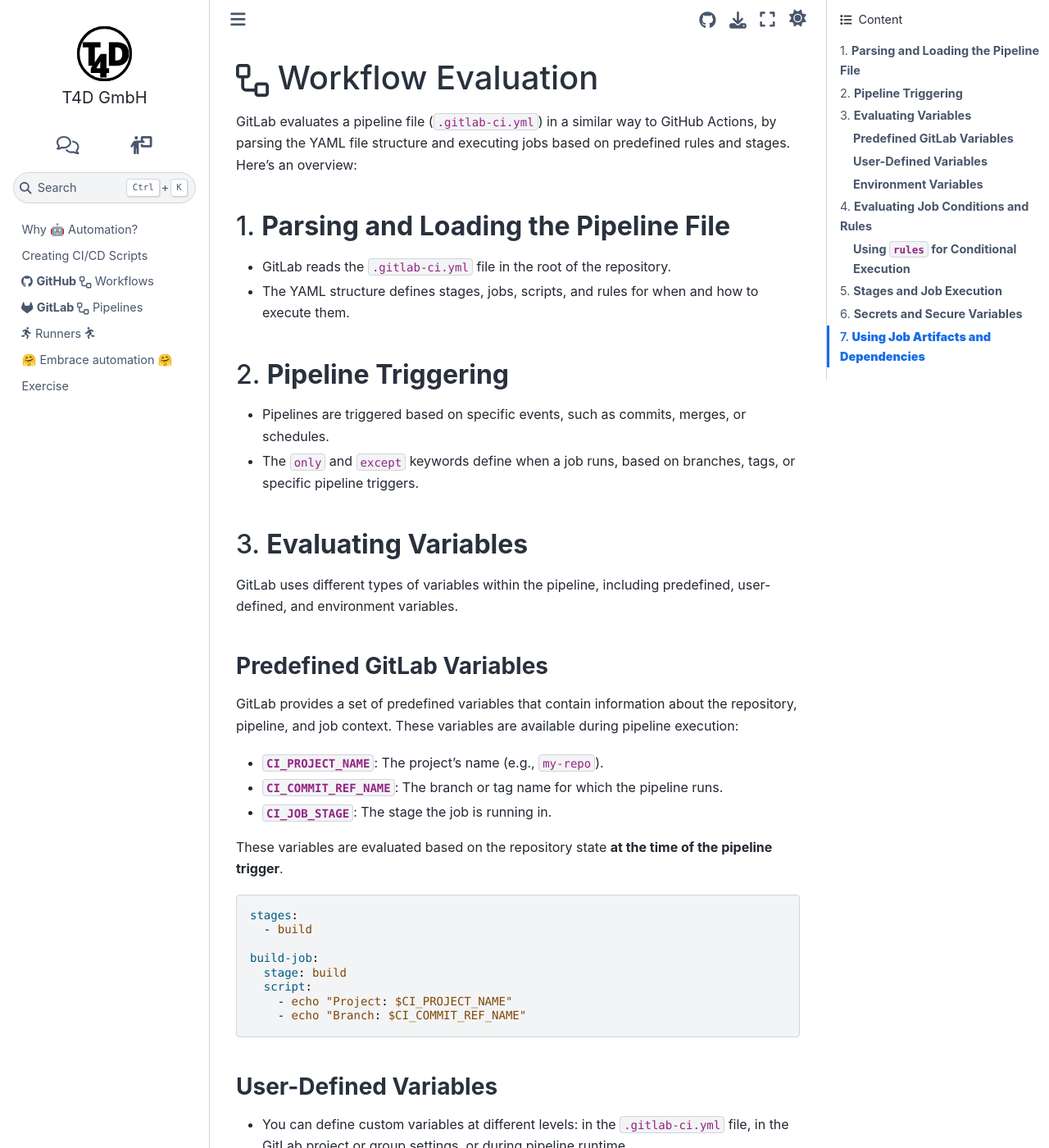
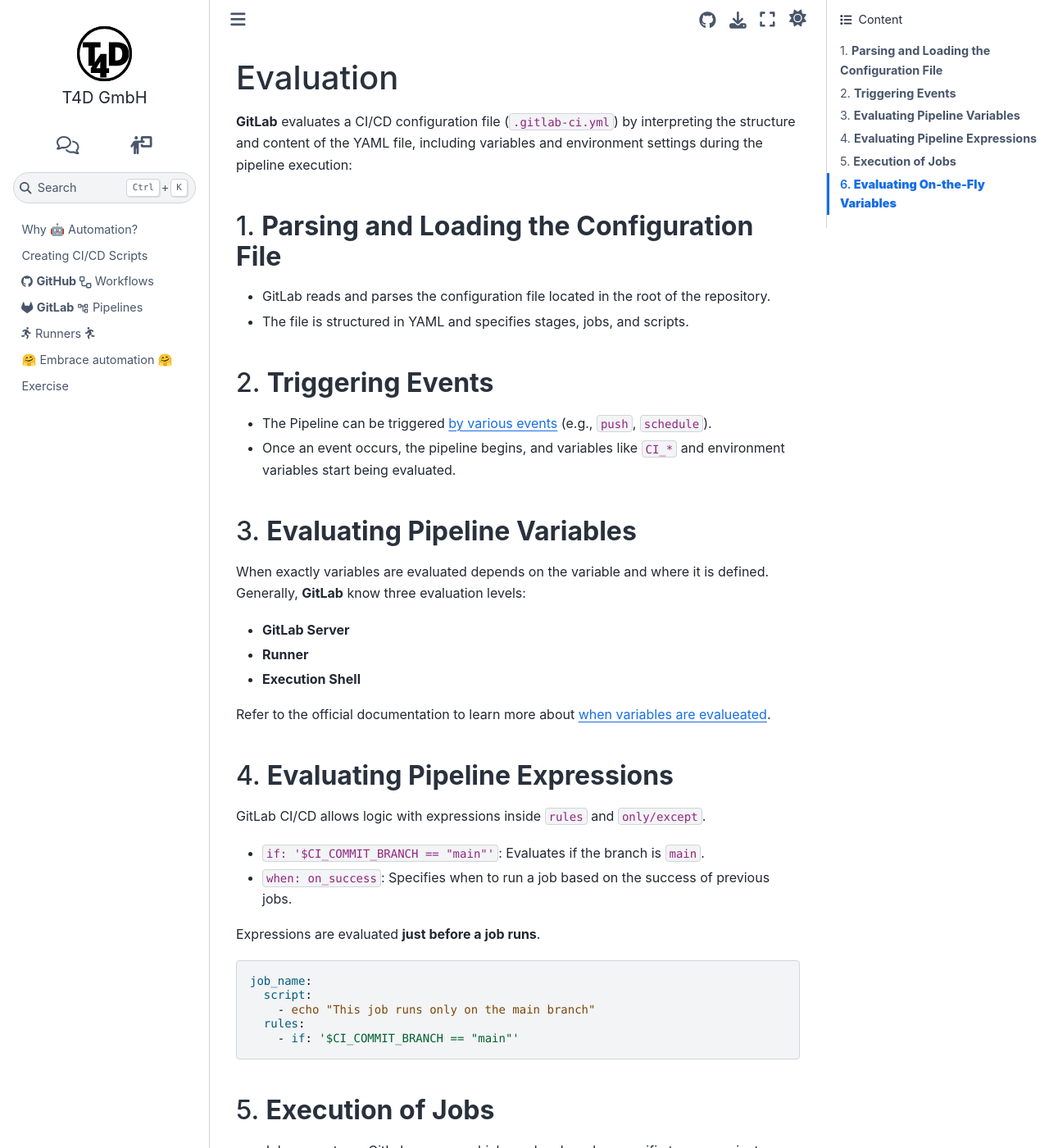
Before and after one commit to t4d-gmbh/ci-cd-workflows, a Sphinx documentation site: the page built from source/content/gitlab_pipelines/evaluation.md, in a window 1280 px wide and 1400 px high. Shown: the whole window at 82% size. Built offline with Sphinx 7.4.7 and the Sphinx Book theme 1.1.4, drawn with Linux system fonts in a browser that asks for light colours; the version number could not be read and is left out; some of the changed text lies outside the part shown.

Commit message:
done with first rework of gitlab part

````diff
--- a/source/content/gitlab_pipelines/evaluation.md
+++ b/source/content/gitlab_pipelines/evaluation.md
@@ -1,155 +1,79 @@
-## {octicon}`workflow` Workflow Evaluation
+### Evaluation
+
+{% if page %}
+**GitLab** evaluates a CI/CD configuration file (`.gitlab-ci.yml`) by interpreting the structure and content of the YAML file, including variables and environment settings during the pipeline execution:
+{% endif %}
+
+{% if page %}####{% endif %} 1. **Parsing and Loading the Configuration File**
+{% if page %}
+- GitLab reads and parses the configuration file located in the root of the repository.
+- The file is structured in YAML and specifies stages, jobs, and scripts.
+{% endif %}
+
+{% if page %}####{% endif %} 2. **Triggering Events**
+{% if page %}
+- The Pipeline can be triggered [by various events](https://docs.gitlab.com/ee/ci/jobs/job_rules.html#ci_pipeline_source-predefined-variable) (e.g., `push`, `schedule`).
+- Once an event occurs, the pipeline begins, and variables like `CI_*` and environment variables start being evaluated.
+{% endif %}
+
+{% if page %}####{% endif %} 3. **Evaluating Pipeline Variables**
+{% if page %}
+When exactly variables are evaluated depends on the variable and where it is defined.
+Generally, **GitLab** know three evaluation levels:
+
+- **GitLab Server**
+- **Runner**
+- **Execution Shell**
+
+Refer to the official documentation to learn more about [when variables are evalueated](https://docs.gitlab.com/ee/ci/variables/where_variables_can_be_used.html#expansion-mechanisms).
+{% endif %}
+
+{% if page %}####{% endif %} 4. **Evaluating Pipeline Expressions**
+   {% if page %}
+   {% raw %}
+   GitLab CI/CD allows logic with expressions inside `rules` and `only/except`.
+
+   - `if: '$CI_COMMIT_BRANCH == "main"'`: Evaluates if the branch is `main`.
+   - `when: on_success`: Specifies when to run a job based on the success of previous jobs.
+   {% endraw %}
+
+   Expressions are evaluated **just before a job runs**.
+
+   {% raw %}
+   ```yaml
+   job_name:
+     script:
+       - echo "This job runs only on the main branch"
+     rules:
+       - if: '$CI_COMMIT_BRANCH == "main"'
+   ```
+   {% endraw %}
+   {% endif %}
+
+{% if page %}####{% endif %} 5. **Execution of Jobs**
+{% if page %}
+{% raw %}
+- Jobs execute on GitLab runners, which can be shared or specific to your project.
+- Some variables are evaluated **just before each job starts**.
+{% endraw %}
+{% endif %}
+
+{% if page %}####{% endif %} 6. **Evaluating On-the-Fly Variables**
+{% if page %}
+Variables generated as part of a job (e.g., job artifacts) are evaluated once they are produced and can be referenced by subsequent jobs.
 
 {% raw %}
+```yaml
+job1:
+  script:
+    - echo "result=success" >> job_output.txt
+  artifacts:
+    reports:
+      dotenv: job_output.txt
 
-GitLab evaluates a pipeline file (`.gitlab-ci.yml`) in a similar way to GitHub Actions, by parsing the YAML file structure and executing jobs based on predefined rules and stages. Here’s an overview:
-
-### 1. **Parsing and Loading the Pipeline File**
-- GitLab reads the `.gitlab-ci.yml` file in the root of the repository.
-- The YAML structure defines stages, jobs, scripts, and rules for when and how to execute them.
-
-### 2. **Pipeline Triggering**
-- Pipelines are triggered based on specific events, such as commits, merges, or schedules.
-- The `only` and `except` keywords define when a job runs, based on branches, tags, or specific pipeline triggers.
-
-### 3. **Evaluating Variables**
-GitLab uses different types of variables within the pipeline, including predefined, user-defined, and environment variables.
-
-#### **Predefined GitLab Variables**
-GitLab provides a set of predefined variables that contain information about the repository, pipeline, and job context. These variables are available during pipeline execution:
-
-- **`CI_PROJECT_NAME`**: The project’s name (e.g., `my-repo`).
-- **`CI_COMMIT_REF_NAME`**: The branch or tag name for which the pipeline runs.
-- **`CI_JOB_STAGE`**: The stage the job is running in.
-
-These variables are evaluated based on the repository state **at the time of the pipeline trigger**.
-
-```yaml
-stages:
-  - build
-
-build-job:
-  stage: build
+job2:
   script:
-    - echo "Project: $CI_PROJECT_NAME"
-    - echo "Branch: $CI_COMMIT_REF_NAME"
-```
-
-#### **User-Defined Variables**
-- You can define custom variables at different levels: in the `.gitlab-ci.yml` file, in the GitLab project or group settings, or during pipeline runtime.
-- These variables are referenced in jobs using `$VARIABLE_NAME`.
-
-```yaml
-variables:
-  MY_CUSTOM_VAR: "Hello from GitLab"
-
-stages:
-  - test
-
-test-job:
-  stage: test
-  script:
-    - echo $MY_CUSTOM_VAR
-```
-
-#### **Environment Variables**
-- **Environment variables** are defined either at the job level or globally for all jobs.
-- They can also be defined in the GitLab UI under project or group settings.
-
-```yaml
-job_with_env:
-  stage: test
-  script:
-    - echo "Running on environment: $MY_ENV"
-  environment:
-    name: production
-```
-
-### 4. **Evaluating Job Conditions and Rules**
-GitLab allows jobs to be conditionally executed based on rules or conditions. These conditions can be defined with:
-
-- **`only` / `except`**: Specifies which branches, tags, or conditions to include or exclude.
-- **`rules`**: Allows more complex conditions based on expressions, variables, and more.
-
-```yaml
-stages:
-  - deploy
-
-deploy-job:
-  stage: deploy
-  script:
-    - echo "Deploying..."
-  only:
-    - main
-```
-
-#### **Using `rules` for Conditional Execution**
-You can use `rules` for more complex logic to define when a job should run:
-
-```yaml
-deploy-job:
-  stage: deploy
-  script:
-    - echo "Deploying..."
-  rules:
-    - if: '$CI_COMMIT_BRANCH == "main"'
-    - if: '$CI_COMMIT_TAG'
-```
-
-### 5. **Stages and Job Execution**
-- Jobs are grouped into **stages**. All jobs in a stage must complete successfully before the next stage starts.
-- Variables are evaluated when the job begins execution.
-
-```yaml
-stages:
-  - build
-  - test
-  - deploy
-
-build-job:
-  stage: build
-  script:
-    - echo "Building..."
-
-test-job:
-  stage: test
-  script:
-    - echo "Testing..."
-
-deploy-job:
-  stage: deploy
-  script:
-    - echo "Deploying..."
-```
-
-### 6. **Secrets and Secure Variables**
-- GitLab provides a **CI/CD variables** section in the project settings where you can store secure values (e.g., tokens, API keys).
-- These values can be injected into the pipeline using `$VARIABLE_NAME`.
-
-```yaml
-deploy-job:
-  stage: deploy
-  script:
-    - echo "Deploying to server"
-    - scp -i $DEPLOY_KEY app user@server:/path/to/deploy
-  environment:
-    name: production
-```
-
-### 7. **Using Job Artifacts and Dependencies**
-- **Artifacts**: Files generated by a job that can be passed to later jobs.
-- **Dependencies**: Jobs can pass outputs to subsequent jobs using artifacts.
-
-```yaml
-build-job:
-  stage: build
-  script:
-    - make build
-  artifacts:
-    paths:
-      - build/
-
-test-job:
-  stage: test
+    - echo "The result is $RESULT"
 ```
 {% endraw %}
+{% endif %}
````
Also changed, not shown: source/content/gitlab_pipelines/advanced.md (added, +185 -0 lines), source/content/gitlab_pipelines/elements.md (added, +52 -0 lines), source/content/gitlab_pipelines/index.md (+6 -3 lines), source/content/gitlab_pipelines/workflows.md (deleted, +0 -159 lines).
